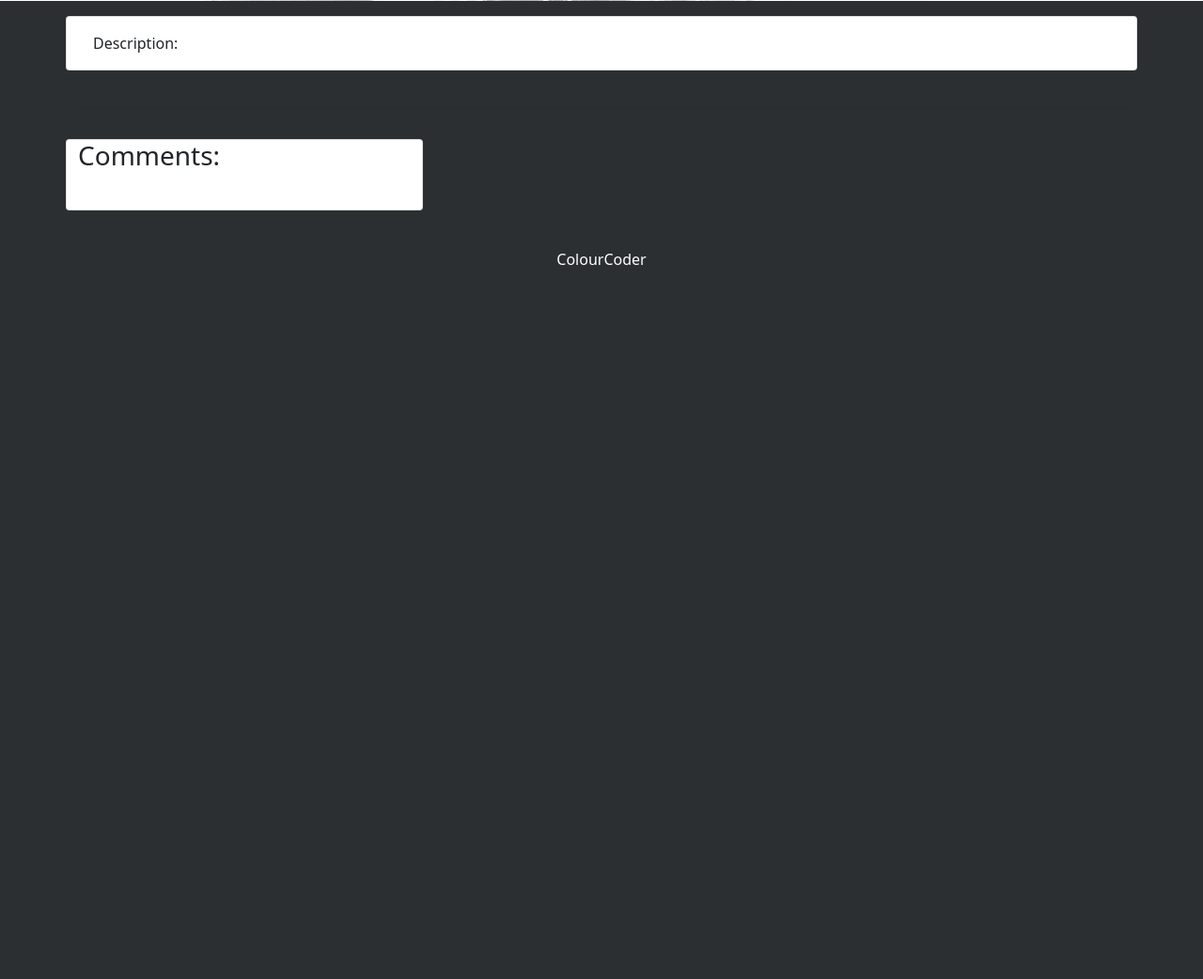
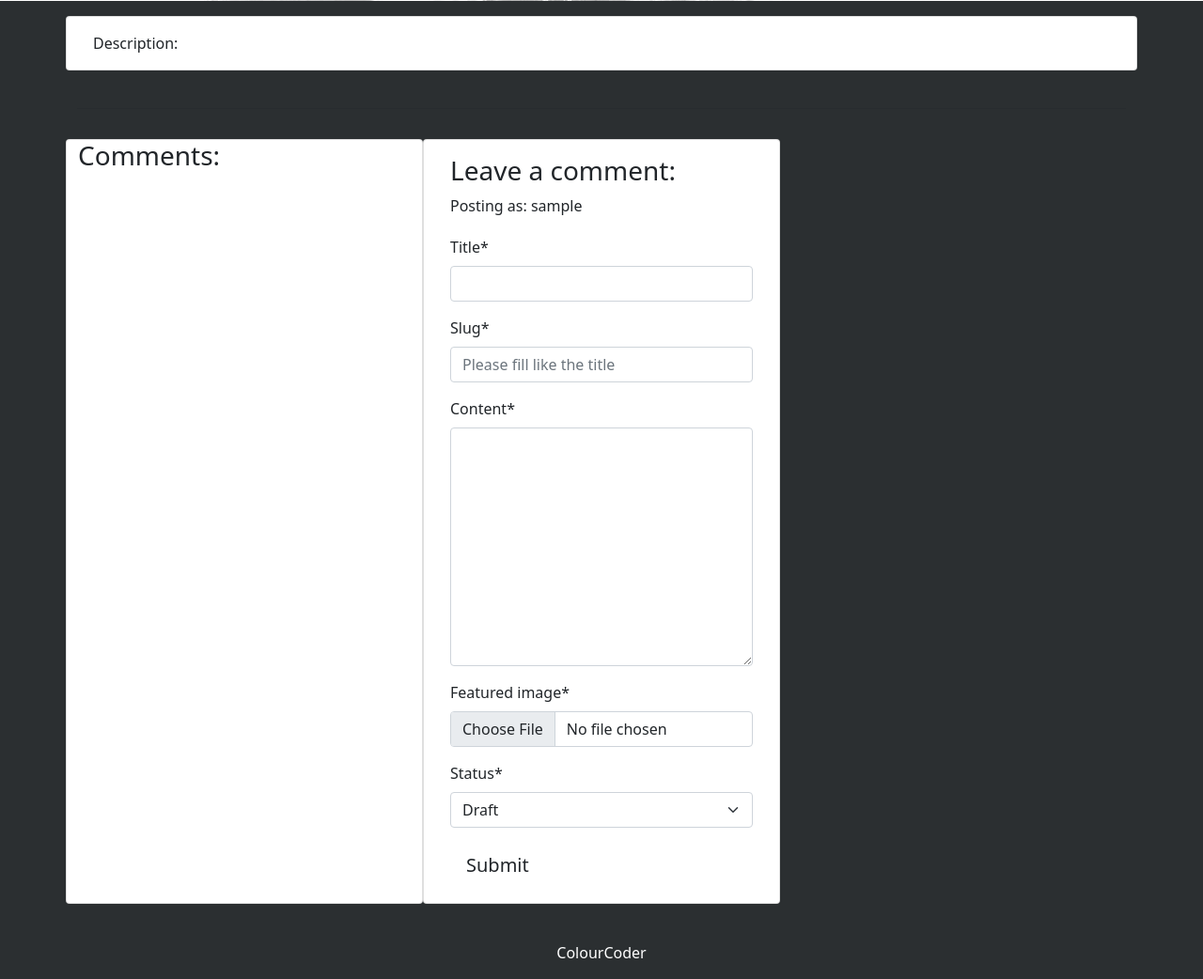
Before and after one commit to shaunadoo97/ColourCoder-PP4, a Django app: template artblog/templates/artblog/artpost_detail.html in a window 1280 px wide; the page is wider, and only the part inside the window is pictured. Shown: the part 2223-3265 px from the top of that part at 94% size. Before the commit the page ends 2505 px from the top of that part, so only its background shows below. Run offline with Django 4.2, Linux system fonts and the light colour scheme; the template is opened without the code that fills it: values that come from a table or form of the project are taken from there, others are empty; the visitor is signed in with stand-in values (Sample User, id 1); some libraries are stand-ins or nearby versions.

Commit message:
adding in a leave a comment form

```diff
--- a/artblog/templates/artblog/artpost_detail.html
+++ b/artblog/templates/artblog/artpost_detail.html
@@ -72,7 +72,24 @@
         {% endfor %}
       </div>
     </div>
-
+        <!-- Creating New Comments -->
+        <div class="col-md-4 card mb-4 mt-3">
+          <div class="card-body">
+            {% if user.is_authenticated %}
+            <h3>Leave a comment:</h3>
+            <p>Posting as: {{ user.username }}</p>
+            <form id="commentForm" method="post"
+              style="margin-top: 1.3em;">
+              {{ comment_form | crispy }}
+              {% csrf_token %}
+              <button id="submitButton" type="submit"
+                class="btn btn-signup btn-lg">Submit</button>
+            </form>
+            {% else %}
+            <p>Log in to leave a comment</p>
+            {% endif %}
+          </div>
+        </div>
   </div>
 </div>
 
```
